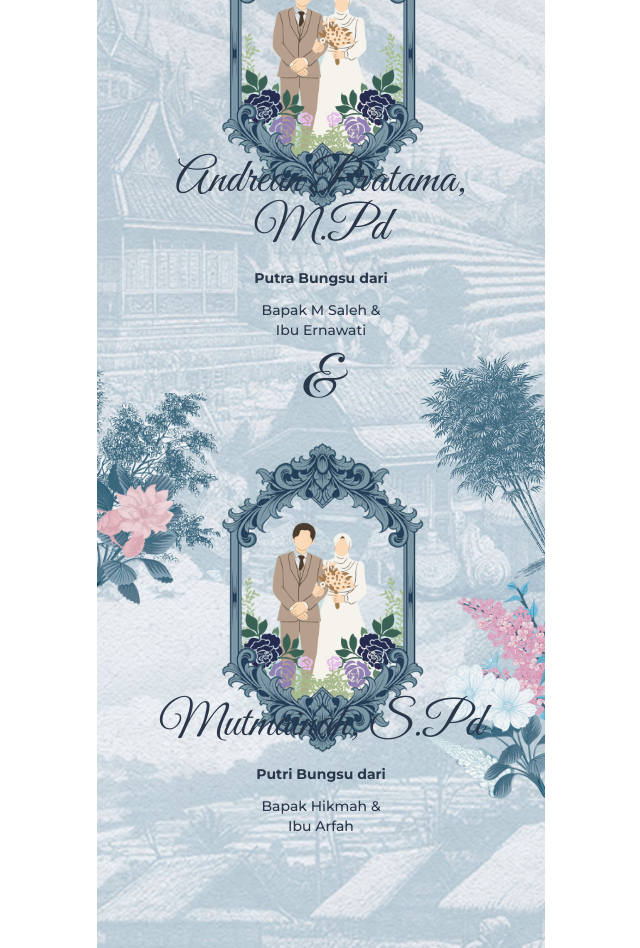
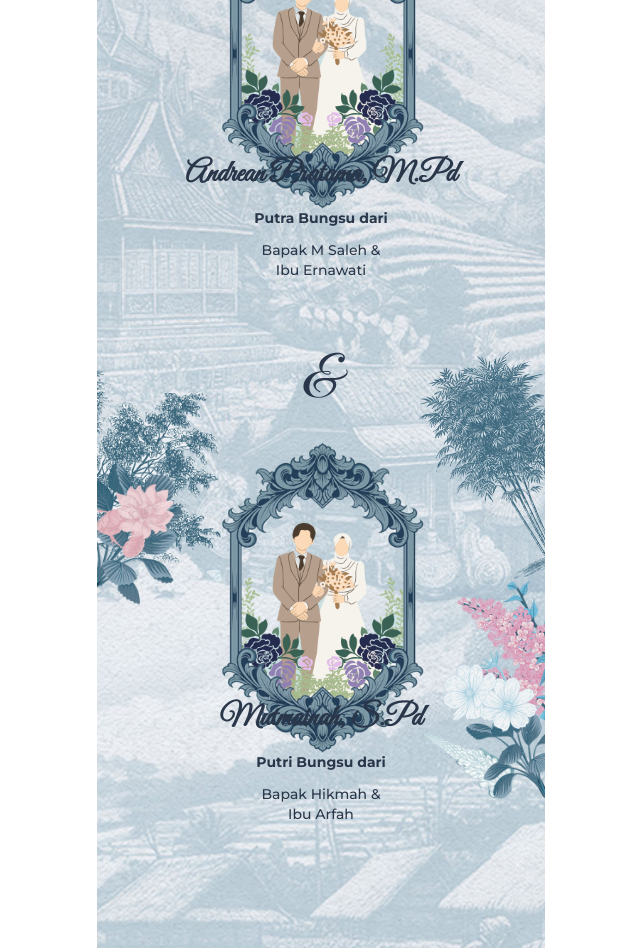
Before and after one commit to ProjectAhkdan/undangandigital, a Next.js app: page /Andrean-Mutmainah in a window 1280 px wide. Shown: the part 1080-2028 px from the top of the page, without its empty margins (319-959 px from the left). Built offline with nearby package versions, Linux system fonts and the light colour scheme.

Commit message:
apdatelagi

```diff
--- a/src/app/Andrean-Mutmainah/SectionTwo.tsx
+++ b/src/app/Andrean-Mutmainah/SectionTwo.tsx
@@ -104,7 +104,7 @@ export default function SectionTwo() {
             transition={{ duration: 1, delay: 2 }}
             className="absolute top-[48%] w-full text-center z-30"
           >
-            <h3 className="text-5xl font-extralight pt-5 font-greatvibes text-[#2a374a]">
+            <h3 className="text-3xl font-semibold pt-5 font-greatvibes text-[#2a374a]">
               Andrean Pratama, M.Pd
             </h3>
             <h4 className="text-sm pt-4 text-[#2a374a] font-montserrat font-bold">
@@ -152,7 +152,7 @@ export default function SectionTwo() {
             transition={{ duration: 1, delay: 3.5 }}
             className="absolute top-[116%] w-full text-center z-30"
           >
-            <h3 className="text-5xl font-extralight pt-5 font-greatvibes text-[#2a374a]">
+            <h3 className="text-3xl font-semibold pt-5 font-greatvibes text-[#2a374a]">
               Mutmainah, S.Pd
             </h3>
             <h4 className="text-sm pt-4 text-[#2a374a] font-montserrat font-bold">
```
